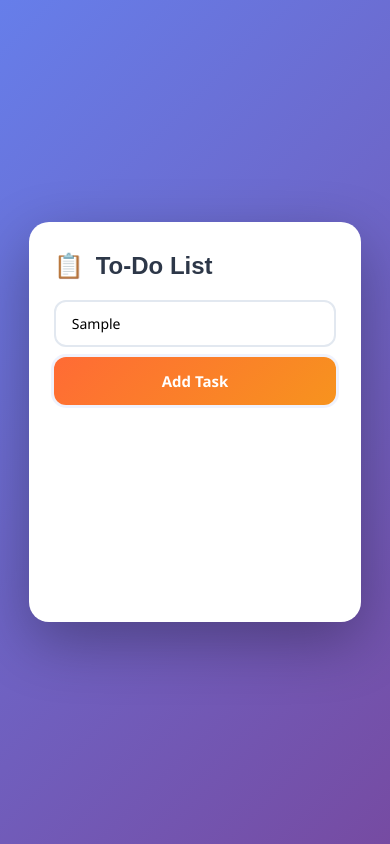
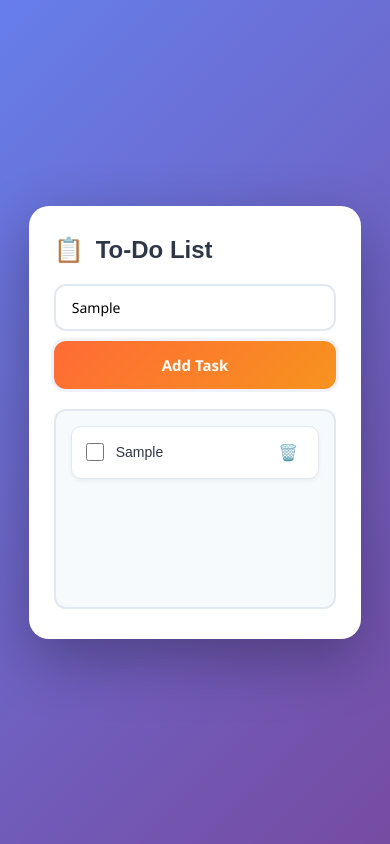
Before and after one commit to lavishsehgal4/to-do-list, a React (Create React App) app: page / in a window 390 px wide. Both pictures are taken after typing "Sample" into the empty fields and a click on the button "Add Task". Built offline with nearby package versions, Linux system fonts and the light colour scheme.

Commit message:
completed add delete and basic design

```diff
--- a/src/App.css
+++ b/src/App.css
@@ -22,6 +22,8 @@ body {
 
 .todoCard {
   width: 90%;
+  display: flex;
+  flex-direction: column;
   max-width: 600px;
   min-height: 500px;
   background: #ffffff;
--- a/src/App.js
+++ b/src/App.js
@@ -1,14 +1,27 @@
 
+import { useState,useEffect } from 'react';
 import './App.css';
 import Header from './components/Header';
+import Tasks from './components/Tasks';
 
 
 function App() {
+  const[task,updateTask]=useState({id:-1,task:''})
+  const addTask=(e)=>{
+    const prevId=task.id;
+    updateTask({id:prevId+1,task:e});
+
+  }
+
+  useEffect(() => {
+  console.log("Tasks updated:", task);
+}, [task]);
 
   return (
     <div className="app-container">
         <div className='todoCard' >
-          <Header/>
+          <Header handleAdd={addTask}/>
+          <Tasks newTask={task.id===-1?null:task}/>
         </div>
     </div>
   );
--- a/src/components/Header.js
+++ b/src/components/Header.js
@@ -1,8 +1,14 @@
 import React, { useEffect, useRef, useState } from 'react'
 import './Header.css'
-function Header() {
+function Header(props) {
     const inputRef=useRef(null);
     const[task,changeTask]=useState("");
+    const handleAdd=()=>{
+        if(task.length===0){
+            return
+        }
+       props.handleAdd(task);
+    }
     useEffect(()=>{
         inputRef.current.focus()
     },[])
@@ -17,7 +23,7 @@ function Header() {
          ref={inputRef}
          placeholder='enter task to add'
          onChange={(e)=>changeTask(e.target.value)}></input>
-        <button className='addTaskInput'>Add Task</button>
+        <button className='addTaskInput' onClick={handleAdd}>Add Task</button>
         </div>
     </header>
   )
--- /dev/null
+++ b/src/components/Tasks.css
@@ -0,0 +1,142 @@
+.tasks-container {
+  width: 100%;
+  margin-top: 30px;
+  padding: 20px;
+  background: #f7fafc;
+  border: 2px solid #e2e8f0;
+  border-radius: 15px;
+  min-height: 300px;
+  display: flex;
+  flex-direction: column;
+  gap: 12px;
+  transition: all 0.3s ease;
+}
+
+.tasks-container:hover {
+  border-color: #cbd5e0;
+}
+
+.task-item {
+  display: flex;
+  align-items: center;
+  gap: 15px;
+  padding: 16px 18px;
+  background: #ffffff;
+  border: 1px solid #e2e8f0;
+  border-radius: 10px;
+  transition: all 0.3s ease;
+  box-shadow: 0 2px 4px rgba(0, 0, 0, 0.05);
+}
+
+.task-item:hover {
+  transform: translateX(5px);
+  box-shadow: 0 4px 12px rgba(0, 0, 0, 0.1);
+  border-color: #cbd5e0;
+}
+
+.task-checkbox {
+  width: 20px;
+  height: 20px;
+  cursor: pointer;
+  accent-color: #667eea;
+  flex-shrink: 0;
+}
+
+.task-text {
+  flex: 1;
+  font-size: 16px;
+  color: #2d3748;
+  line-height: 1.5;
+  word-break: break-word;
+}
+
+.task-checkbox:checked + .task-text {
+  text-decoration: line-through;
+  color: #a0aec0;
+  opacity: 0.7;
+}
+
+.delete-btn {
+  background: transparent;
+  border: none;
+  font-size: 20px;
+  cursor: pointer;
+  padding: 5px 8px;
+  border-radius: 6px;
+  transition: all 0.2s ease;
+  flex-shrink: 0;
+}
+
+.delete-btn:hover {
+  background: #fee;
+  transform: scale(1.1);
+}
+
+.delete-btn:active {
+  transform: scale(0.95);
+}
+
+.empty-state {
+  display: flex;
+  justify-content: center;
+  align-items: center;
+  min-height: 250px;
+  color: #a0aec0;
+  font-size: 18px;
+  font-weight: 500;
+}
+
+/* Responsive Design */
+@media (max-width: 768px) {
+  .tasks-container {
+    margin-top: 25px;
+    padding: 18px;
+    min-height: 250px;
+  }
+
+  .task-item {
+    padding: 14px 16px;
+  }
+
+  .task-text {
+    font-size: 15px;
+  }
+
+  .delete-btn {
+    font-size: 18px;
+  }
+}
+
+@media (max-width: 480px) {
+  .tasks-container {
+    margin-top: 20px;
+    padding: 15px;
+    min-height: 200px;
+    border-radius: 12px;
+    gap: 10px;
+  }
+
+  .task-item {
+    padding: 12px 14px;
+    gap: 12px;
+  }
+
+  .task-text {
+    font-size: 14px;
+  }
+
+  .task-checkbox {
+    width: 18px;
+    height: 18px;
+  }
+
+  .delete-btn {
+    font-size: 16px;
+    padding: 4px 6px;
+  }
+
+  .empty-state {
+    font-size: 16px;
+    min-height: 180px;
+  }
+}
--- /dev/null
+++ b/src/components/Tasks.js
@@ -0,0 +1,31 @@
+import React, { useEffect, useState } from 'react'
+import './Tasks.css'
+function Tasks(props) {
+    const [tasks,updateTask]=useState([]);
+
+    const deleteTask=(id)=>{
+      updateTask(prev => prev.filter(task => task.id !== id));
+    }
+    useEffect(() => {
+  if (props.newTask) {
+    updateTask(prev => [...prev, props.newTask]);
+  }
+}, [props.newTask]);
+
+  return (
+    <main className='tasks-container' >
+      {
+        tasks.map(task=>(
+          <div className='task-item' key={task.id}>
+            <input type='checkbox' className='task-checkbox' />
+            <span className='task-text'>{task.task}</span>
+            <button className='delete-btn' onClick={() => deleteTask(task.id)} >🗑️</button>
+
+          </div>
+        ))
+      }
+    </main>
+  )
+}
+
+export default Tasks
```
